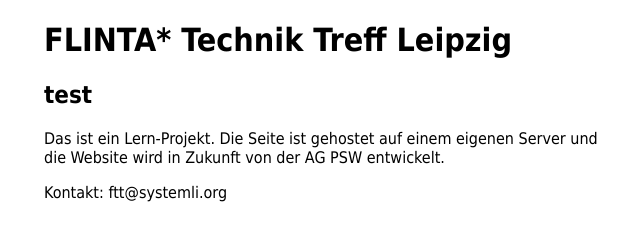
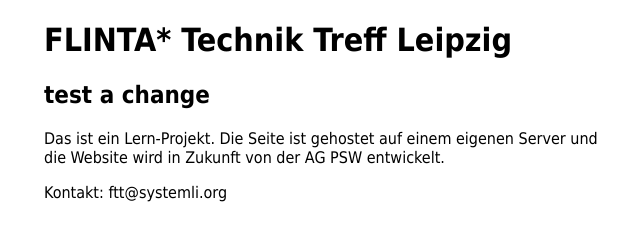
Before and after one commit to FLINTA-Technik-Treff/FTT, a plain HTML site: page index.nginx-debian.html in a window 1280 px wide. Shown: the whole page, without its empty margins (316-956 px from the left). Drawn offline with Linux system fonts and the light colour scheme.

Commit message:
test change

```diff
--- a/index.nginx-debian.html
+++ b/index.nginx-debian.html
@@ -12,7 +12,7 @@
 </head>
 <body>
 <h1>FLINTA* Technik Treff Leipzig</h1>
-<h2>test</h2>
+<h2>test a change</h2>
 <p> Das ist ein Lern-Projekt. Die Seite ist gehostet auf einem eigenen Server und die Website wird in Zukunft von der AG PSW entwickelt.</p>
 
 <p> Kontakt: ftt@systemli.org</p>
```
